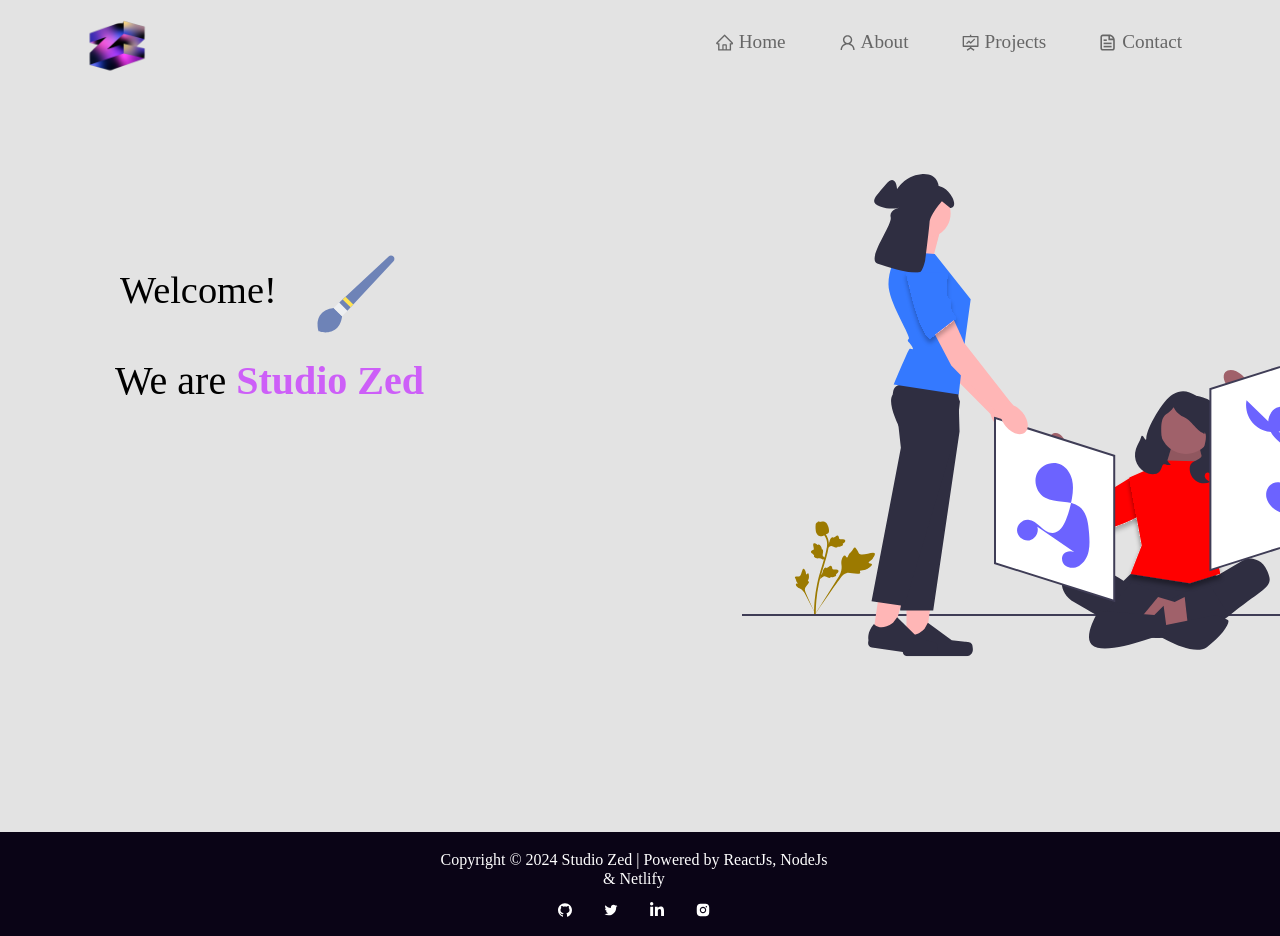
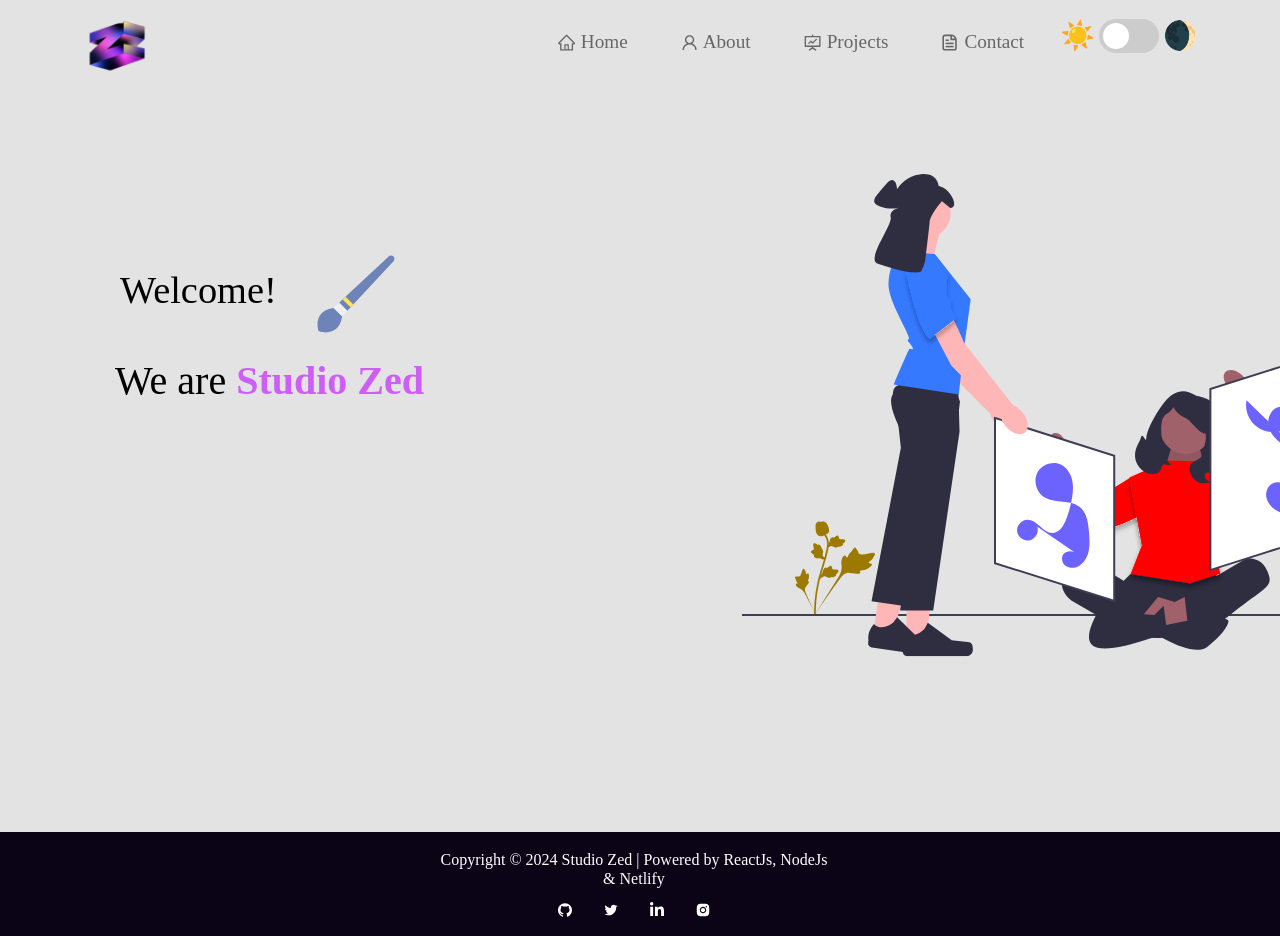
Before and after one commit to OudomMunint/StudioZed-ReactJS, a React (Create React App) app: page / in a window 1280 px wide. Built offline with nearby package versions, Linux system fonts and the light colour scheme; a web font is replaced by a local one.

Commit message:
Use dark mode toggle in navbar.

```diff
--- a/src/components/Navbar.js
+++ b/src/components/Navbar.js
@@ -3,6 +3,7 @@ import Navbar from "react-bootstrap/Navbar";
 import Nav from "react-bootstrap/Nav";
 import Container from "react-bootstrap/Container";
 import logo from "../Assets/logo2.png";
+import DarkModeToggle from "../components/DarkModeComponent";
 // import Button from "react-bootstrap/Button";
 import { Link } from "react-router-dom";
 // import { CgGitFork } from "react-icons/cg";
@@ -92,6 +93,10 @@ function NavBar() {
               </Nav.Link>
             </Nav.Item>
 
+            <Nav.Item>
+              <DarkModeToggle />
+            </Nav.Item>
+
             {/* <Nav.Item>
               <Nav.Link
 
```
